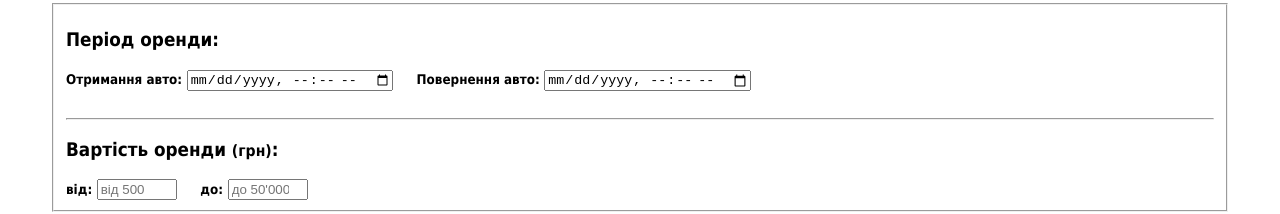
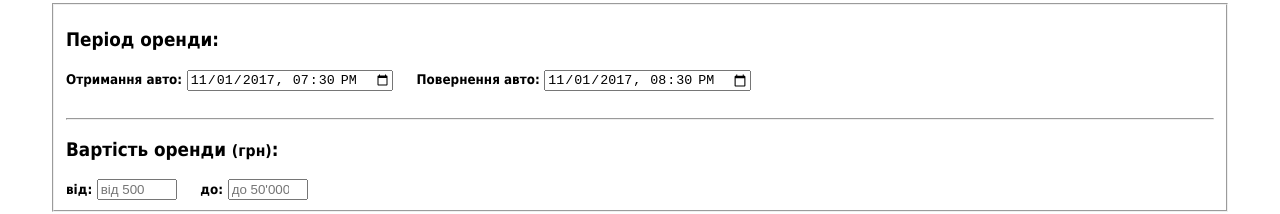
Before and after one commit to MaxsaSD/homework-3, a plain HTML site: page index.html in a window 1280 px wide. Shown: the part 343-557 px from the top of the page. Drawn offline with Linux system fonts and the light colour scheme.

Commit message:
Default Data

```diff
--- a/index.html
+++ b/index.html
@@ -41,10 +41,10 @@
                     <fieldset>
                         <h3>Період оренди:</h3>
                         <label><small><b>Отримання авто:</b></small>
-                            <input type="datetime-local" name="client_start_date" min="2017-11-01T18:00" required/>
+                            <input type="datetime-local" name="client_start_date" min="2017-11-01T19:30" value="2017-11-01T19:30" required/>
                         </label>&emsp;
                         <label><small><b>Повернення авто:</b></small>
-                            <input type="datetime-local" name="client_end_date" min="2017-11-01T18:30" required/>
+                            <input type="datetime-local" name="client_end_date" min="2017-11-01T20:30" value="2017-11-01T20:30" required/>
                         </label>
                         <br><br><hr>
                         <h3>Вартість оренди <small>(грн)</small>:</h3>
```
